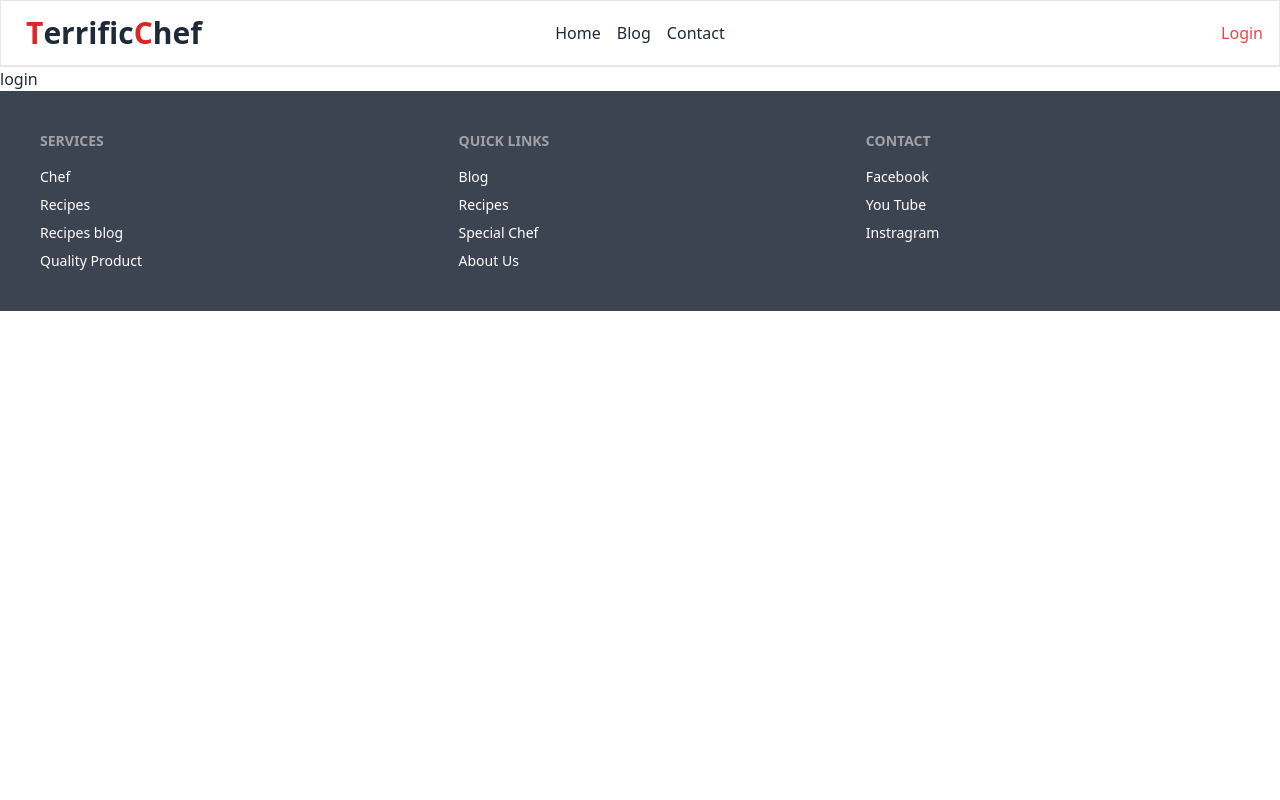
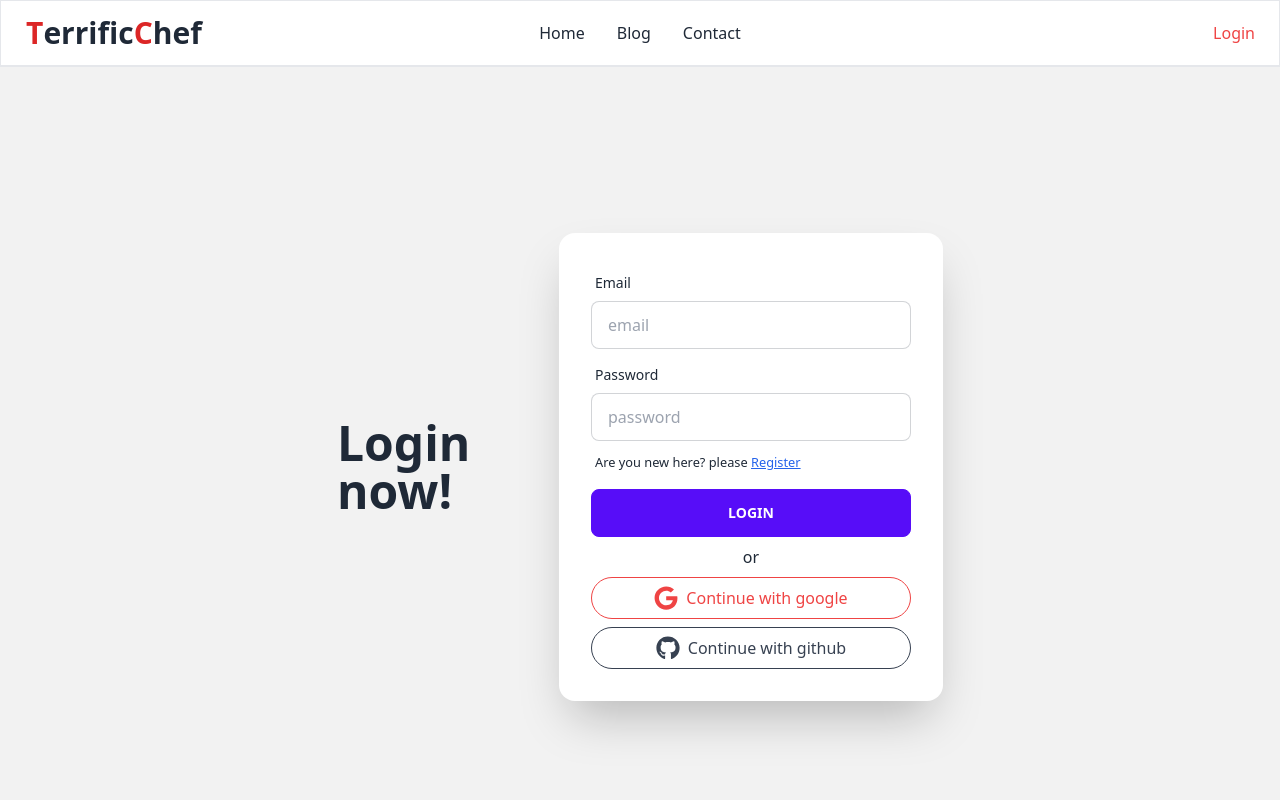
Before and after one commit to Mahadi90/terrific-chef-client, a React (Vite) app: page /login in a window 1280 px wide. Shown: the top 800 px of the page. Built offline with nearby package versions, Linux system fonts and the light colour scheme.

Commit message:
login and registration page design added

```diff
--- a/src/components/ActiveLink.jsx
+++ b/src/components/ActiveLink.jsx
@@ -6,7 +6,7 @@ const ActiveLink = ({to, children}) => {
         <div>
         <NavLink
         to={to}
-        className={({isActive}) => isActive ? "text-red-500 mx-2" : "mx-2"}
+        className={({isActive}) => isActive ? "text-red-500 mx-4" : "mx-4"}
         >
        {children}
         </NavLink>
--- a/src/components/Login.jsx
+++ b/src/components/Login.jsx
@@ -1,11 +1,67 @@
-import React from 'react';
+import React from "react";
+import {  FaGithub, FaGoogle } from "react-icons/fa";
+import { Link } from "react-router-dom";
 
 const Login = () => {
-    return (
-        <div>
-            <h2>login</h2>
+  return (
+      <div className="hero min-h-screen bg-base-200">
+        <div className="hero-content flex-col lg:flex-row">
+          <div className="text-center lg:text-left">
+            <h1 className="text-5xl font-bold">Login now!</h1>
+          </div>
+          <div className="card flex-shrink-0 w-full max-w-sm shadow-2xl bg-base-100">
+            <div className="card-body">
+              <div className="form-control">
+                <label className="label">
+                  <span className="label-text">Email</span>
+                </label>
+                <input
+                  type="email"
+                  name="email"
+                  placeholder="email"
+                  className="input input-bordered"
+                  required
+                />
+              </div>
+              <div className="form-control">
+                <label className="label">
+                  <span className="label-text">Password</span>
+                </label>
+                <input
+                  type="password"
+                  name="password"
+                  placeholder="password"
+                  className="input input-bordered"
+                  required
+                />
+                <label className="label">
+                  <p>
+                    <small>
+                      Are you new here? please{" "}
+                      <Link className="link text-blue-600" to="/register">
+                        Register
+                      </Link>
+                    </small>
+                  </p>
+                </label>
+              </div>
+              <div className="form-control">
+                <button className="btn btn-primary">Login</button>
+              </div>
+              <p className="text-center">or</p>
+              <button className="border border-red-500 p-2 text-red-500 rounded-3xl hover:bg-red-500 transition duration-300 hover:text-white flex items-center justify-center">
+                <FaGoogle className="me-2 w-6 h-6"/>
+                Continue with google
+              </button>
+              <button className="border border-gray-700 p-2 rounded-3xl hover:bg-gray-700 transition duration-300 hover:text-white text-gray-700 flex items-center justify-center">
+                <FaGithub className="me-2 w-6 h-6"/>
+                Continue with github
+              </button>
+            </div>
+          </div>
         </div>
-    );
+      </div>
+  );
 };
 
 export default Login;
--- a/src/components/Register.jsx
+++ b/src/components/Register.jsx
@@ -1,10 +1,81 @@
 import React from 'react';
+import { Link } from 'react-router-dom';
 
 const Register = () => {
     return (
-        <div>
-            <h2>Footer</h2>
+        <div className="hero min-h-screen bg-base-200">
+        <div className="hero-content flex-col lg:flex-row-reverse">
+          <div className="text-center lg:text-left">
+            <h1 className="text-5xl font-bold">Register here!</h1>
+          </div>
+          <div className="card flex-shrink-0 w-full max-w-sm shadow-2xl bg-base-100">
+            <div className="card-body">
+              <div className="form-control">
+                <label className="label">
+                  <span className="label-text">Name</span>
+                </label>
+                <input
+                  type="text"
+                  name="name"
+                  placeholder="Name"
+                  className="input input-bordered"
+                  required
+                />
+              </div>
+              <div className="form-control">
+                <label className="label">
+                  <span className="label-text">Email</span>
+                </label>
+                <input
+                  type="email"
+                  name="email"
+                  placeholder="email"
+                  className="input input-bordered"
+                  required
+                />
+              </div>
+              <div className="form-control">
+                <label className="label">
+                  <span className="label-text">Password</span>
+                </label>
+                <input
+                  type="password"
+                  name="password"
+                  placeholder="password"
+                  className="input input-bordered"
+                  required
+                />
+
+              </div>
+              <div className="form-control">
+                <label className="label">
+                  <span className="label-text">Photo URL</span>
+                </label>
+                <input
+                  type="text"
+                  name="photo"
+                  placeholder="Photo URL"
+                  className="input input-bordered"
+                  required
+                />
+                <label className="label">
+                  <p>
+                    <small>
+                      Already have an account? please{" "}
+                      <Link className="link text-blue-600" to="/login">
+                        Login
+                      </Link>
+                    </small>
+                  </p>
+                </label>
+              </div>
+              <div className="form-control">
+                <button className="btn btn-primary">Register</button>
+              </div>
+            </div>
+          </div>
         </div>
+      </div>
     );
 };
 
```
